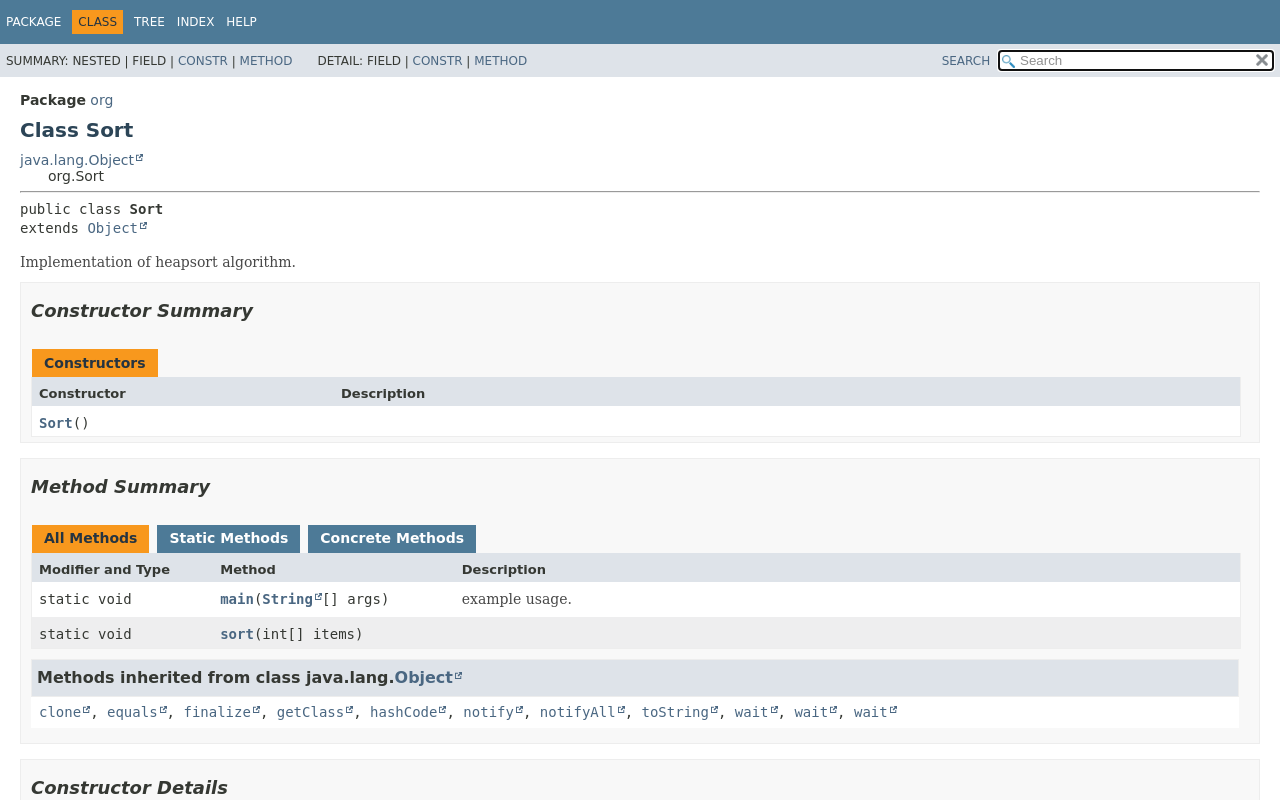
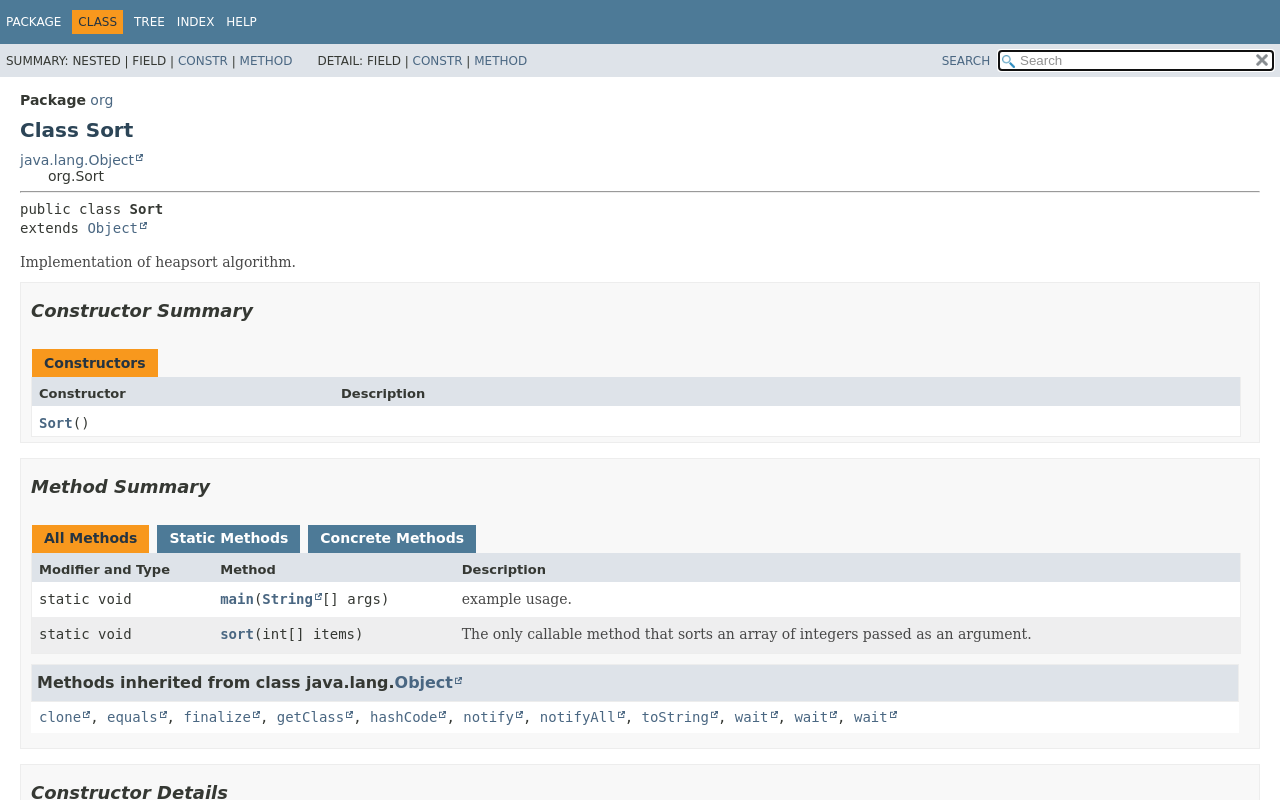
Before and after one commit to M-K-S-P/OOP, a plain HTML site: page Task_1_1/org/Sort.html in a window 1280 px wide. Drawn offline with Linux system fonts and the light colour scheme; a web font is replaced by a local one.

Commit message:
Deploying to gh-pages from @ M-K-S-P/OOP@6d11be282425ab11de0088bfe53ce1555e1a5a7a 🚀

```diff
--- a/Task_1_1/org/Sort.html
+++ b/Task_1_1/org/Sort.html
@@ -125,7 +125,9 @@ loadScripts(document, 'script');</script>
 </div>
 <div class="col-first odd-row-color method-summary-table method-summary-table-tab1 method-summary-table-tab4"><code>static void</code></div>
 <div class="col-second odd-row-color method-summary-table method-summary-table-tab1 method-summary-table-tab4"><code><a href="#sort(int%5B%5D)" class="member-name-link">sort</a><wbr>(int[]&nbsp;items)</code></div>
-<div class="col-last odd-row-color method-summary-table method-summary-table-tab1 method-summary-table-tab4">&nbsp;</div>
+<div class="col-last odd-row-color method-summary-table method-summary-table-tab1 method-summary-table-tab4">
+<div class="block">The only callable method that sorts an array of integers passed as an argument.</div>
+</div>
 </div>
 </div>
 </div>
@@ -161,6 +163,7 @@ loadScripts(document, 'script');</script>
 <section class="detail" id="sort(int[])">
 <h3>sort</h3>
 <div class="member-signature"><span class="modifiers">public static</span>&nbsp;<span class="return-type">void</span>&nbsp;<span class="element-name">sort</span><wbr><span class="parameters">(int[]&nbsp;items)</span></div>
+<div class="block">The only callable method that sorts an array of integers passed as an argument.</div>
 <dl class="notes">
 <dt>Parameters:</dt>
 <dd><code>items</code> - - array to sort.</dd>
```
Also changed, not shown: Task_1_1/index-all.html (+3 -1 lines).
